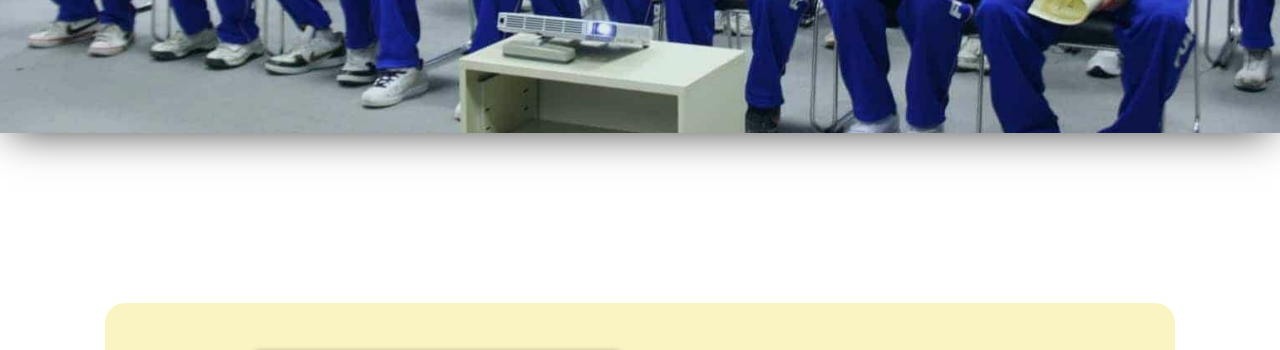
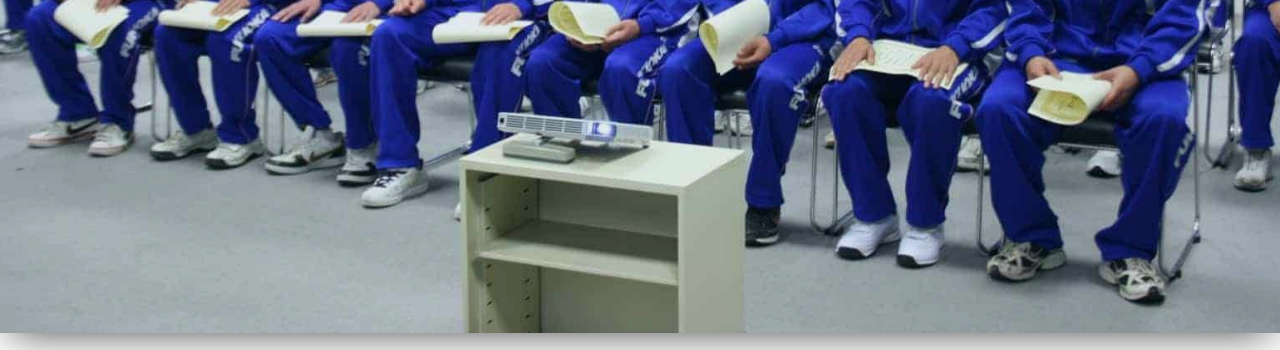
Before and after one commit to kazuya0208442/About-Me, a plain HTML site: page index.html in a window 1280 px wide. Shown: the part 587-937 px from the top of the page. Drawn offline with Linux system fonts and the light colour scheme; a web font is replaced by a local one.

Commit message:
fix_hero_image_#1

```diff
--- a/styles/breakpoints/_1280up.scss
+++ b/styles/breakpoints/_1280up.scss
@@ -1,4 +1,9 @@
 // Stylesheet: 1280px以上のモニタで適用
+
+
+.swiper-slide {
+  height: 820px;
+}
 
 .popular {
     &__item {
```
Also changed, not shown: styles/style.css, 1 other file.
